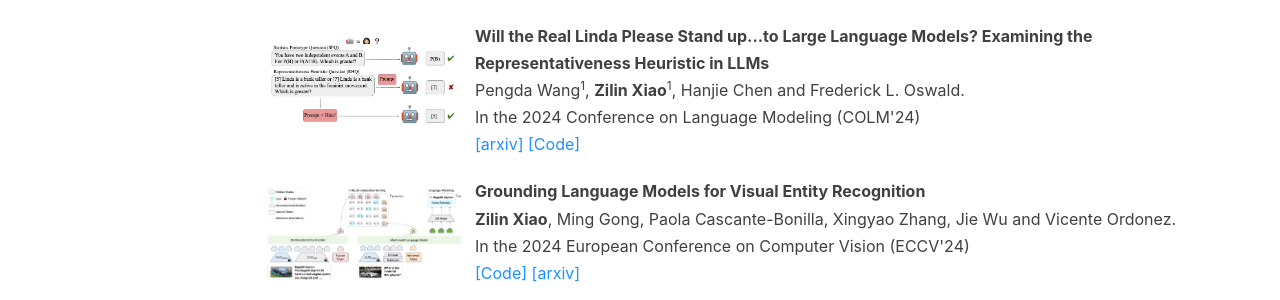
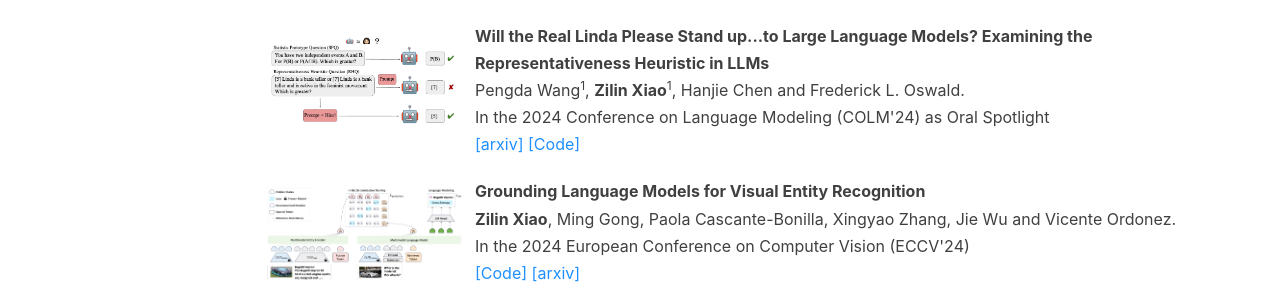
Before and after one commit to MrZilinXiao/MrZilinXiao.github.io, a Jekyll site: the page built from archive.html, in a window 1280 px wide. Shown: the part 442-742 px from the top of the page. Built offline with Jekyll 4.4.1, drawn with Linux system fonts in a browser that asks for light colours; nearby versions of some CDN libraries; comment, search, counter and statistics services are not loaded.

Commit message:
add oral results

```diff
--- a/archive.html
+++ b/archive.html
@@ -59,7 +59,7 @@ https://github.com/kitian616/jekyll-TeXt-theme
 						Pengda Wang<sup>1</sup>, <strong>Zilin Xiao</strong><sup>1</sup>, Hanjie Chen and Frederick L.
 						Oswald.
 						<br>
-						In the 2024 Conference on Language Modeling (COLM'24)<br>
+						In the 2024 Conference on Language Modeling (COLM'24) as <strong></strong>Oral Spotlight</strong><br>
 						<a target="_blank" href="https://arxiv.org/abs/2404.01461" rel="nofollow">
 							<font color="DodgerBlue">[arxiv]</font>
 						</a>
```
Also changed, not shown: index.html (+5 -2 lines).
